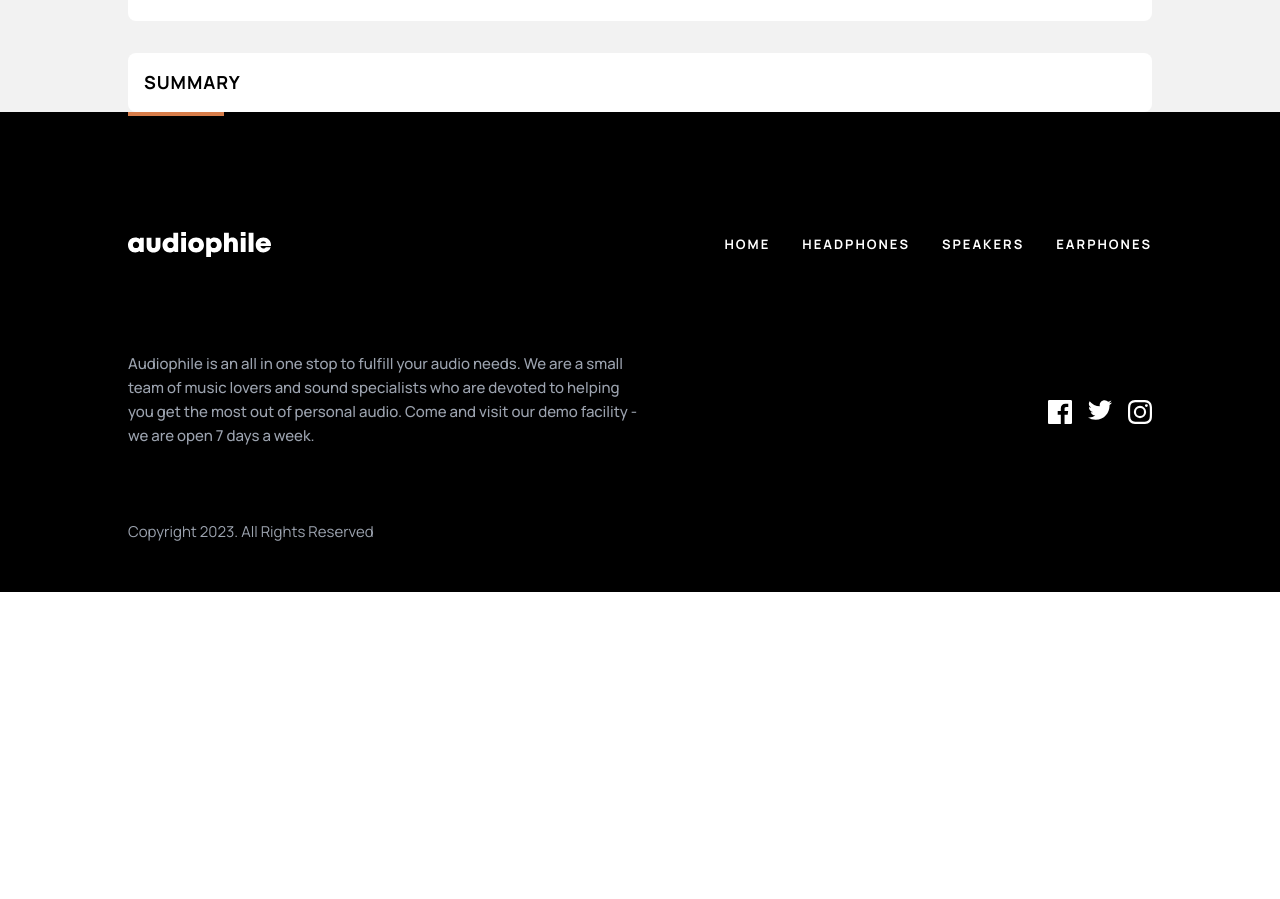
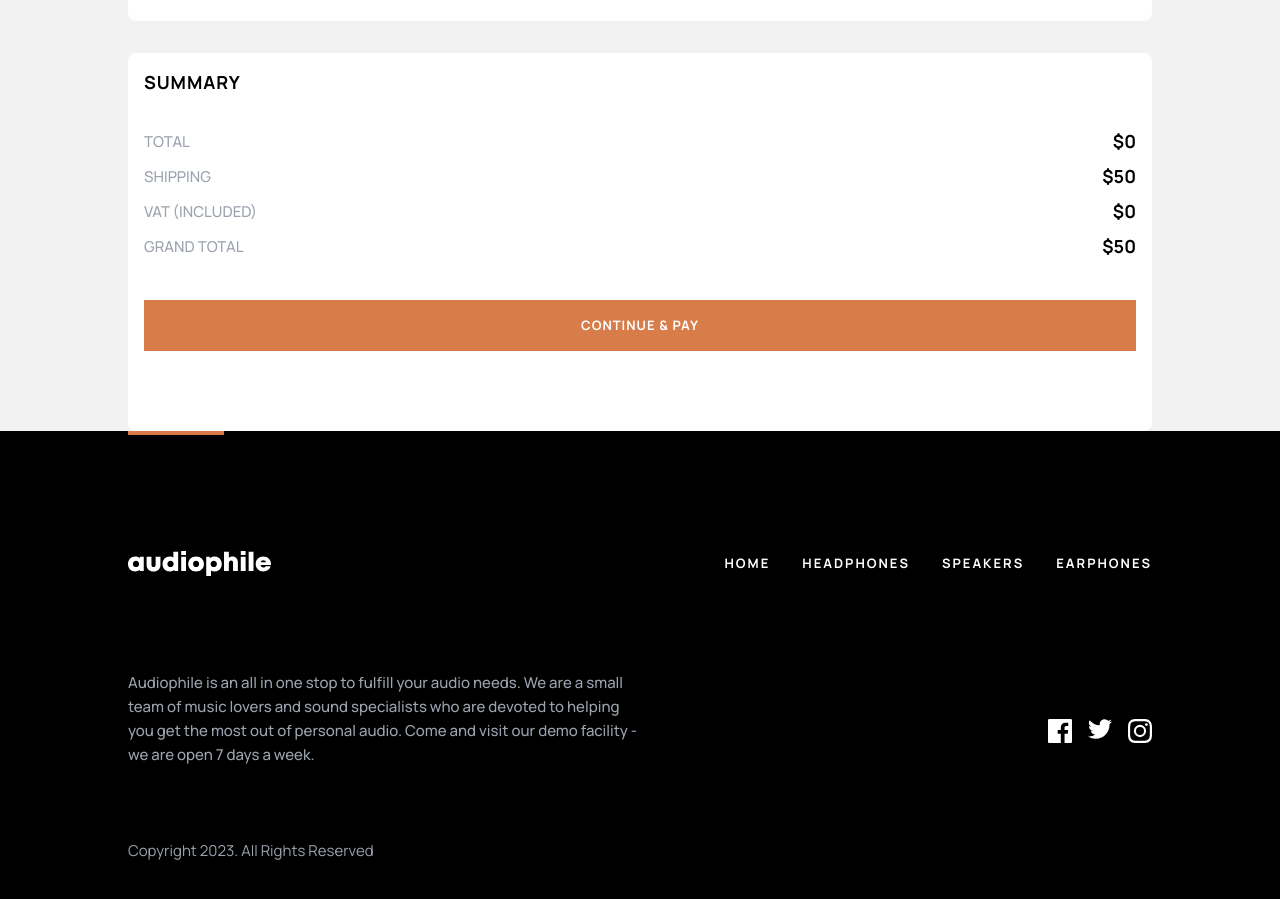
Before and after one commit to lemreyes/audiophile, a Next.js app: page /Checkout in a window 1280 px wide. Shown: the part 1460-2359 px from the top of the page. Before the commit the page ends 2052 px from the top, so only its background shows below. Built offline with nearby package versions, Linux system fonts and the light colour scheme.

Commit message:
Summary calculation display

```diff
--- a/src/app/Checkout/page.tsx
+++ b/src/app/Checkout/page.tsx
@@ -3,15 +3,22 @@
 import { useEffect, useState } from "react";
 import { CartState, ICartItem, useCartStore } from "../Store/CartStore";
 import SummaryItem from "./Components/SummaryItem";
+import { calculateGrandTotal, calculateVAT } from "../Utilities/checkoutCalc";
 
 export default function CheckoutPage() {
+  const SHIPPING_FEE = 50;
   const cartItems = useCartStore((state: CartState) => state.items);
+  const totalPrice = useCartStore((state: CartState) => state.totalPrice);
 
   const [summaryItems, setSummaryItems] = useState<Array<ICartItem>>([]);
+  const [totalSummary, setTotalSummary] = useState(0);
+
+  const numberFormat = new Intl.NumberFormat("en-US");
 
   useEffect(() => {
     setSummaryItems(cartItems);
-  }, [cartItems]);
+    setTotalSummary(totalPrice);
+  }, [cartItems, totalPrice]);
 
   return (
     <div className="flex flex-col items-center bg-pageBackground">
@@ -191,6 +198,44 @@ export default function CheckoutPage() {
               );
             })}
           </div>
+          <div className="mt-8 mb-16">
+            <div className="flex flex-row items-center justify-between mb-2">
+              <span className="uppercase text-[15px] font-medium text-gray-400 leading-[25px]">
+                Total
+              </span>
+              <span className="uppercase text-[18px] font-bold text-black">
+                ${numberFormat.format(totalSummary)}
+              </span>
+            </div>
+            <div className="flex flex-row items-center justify-between mb-2">
+              <span className="uppercase text-[15px] font-medium text-gray-400 leading-[25px]">
+                Shipping
+              </span>
+              <span className="uppercase text-[18px] font-bold text-black">
+                ${numberFormat.format(SHIPPING_FEE)}
+              </span>
+            </div>
+            <div className="flex flex-row items-center justify-between mb-2">
+              <span className="uppercase text-[15px] font-medium text-gray-400 leading-[25px]">
+                vat (included)
+              </span>
+              <span className="uppercase text-[18px] font-bold text-black">
+                ${numberFormat.format(Math.ceil(calculateVAT(totalSummary)))}
+              </span>
+            </div>
+            <div className="flex flex-row items-center justify-between mb-2">
+              <span className="uppercase text-[15px] font-medium text-gray-400 leading-[25px]">
+                Grand total
+              </span>
+              <span className="uppercase text-[18px] font-bold text-black">
+                ${numberFormat.format(calculateGrandTotal(totalSummary))}
+              </span>
+            </div>
+
+            <button className="w-full mt-8 py-4 uppercase text-white text-[13px] font-bold tracking-[1px] bg-accent hover:bg-accentHover ">
+              continue & pay
+            </button>
+          </div>
         </section>
       </main>
     </div>
--- /dev/null
+++ b/src/app/Utilities/checkoutCalc.ts
@@ -0,0 +1,10 @@
+export const SHIPPING_FEE: number = 50;
+export const VAT_RATE: number = 0.2;
+
+export function calculateVAT(total: number) {
+  return total * VAT_RATE;
+}
+
+export function calculateGrandTotal(total: number) {
+  return total + SHIPPING_FEE;
+}
```
